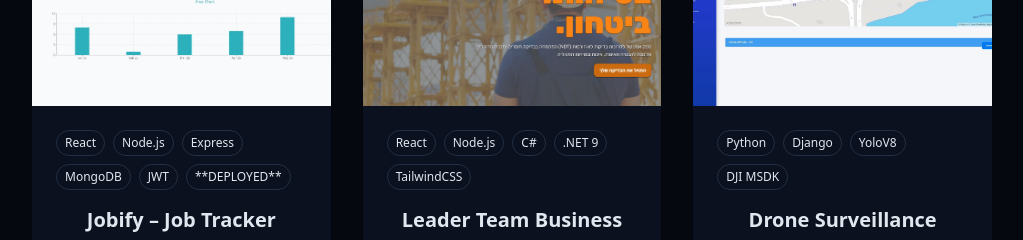
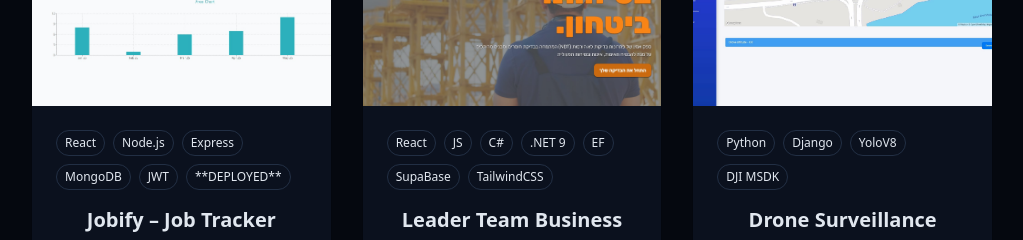
Before and after one commit to Daniel-Grounin/portfolio, a React (Vite) app: page / in a window 1280 px wide. Shown: the part 2660-2900 px from the top of the page, without its empty margins (128-1151 px from the left). Built offline with nearby package versions, Linux system fonts and the light colour scheme.

Commit message:
feat: update project tags in ProjectsSection for better categorization

```diff
--- a/src/components/ProjectsSection.jsx
+++ b/src/components/ProjectsSection.jsx
@@ -17,7 +17,7 @@ const projects = [
     title: "Leader Team Business Site",
     description: "Company website for NDT services, built with React and .NET",
     image: "/projects/lt-site-img.jpg",
-    tags: ["React", "Node.js", "C#", ".NET 9", "TailwindCSS"],
+    tags: ["React", "JS", "C#", ".NET 9", "EF", "SupaBase", "TailwindCSS"],
     demoUrl: "https://lt-site-seven.vercel.app/",
     githubUrl: "https://github.com/Daniel-Grounin/",
   },
```
